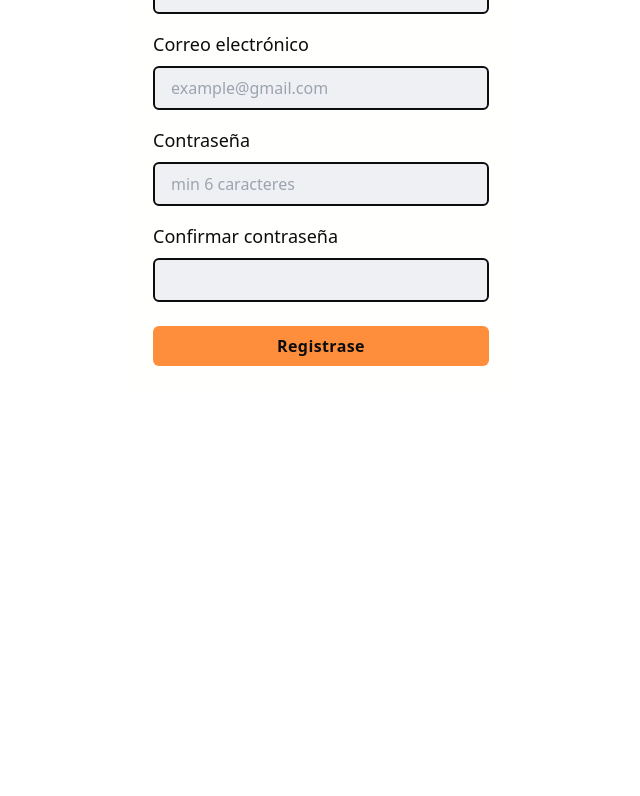
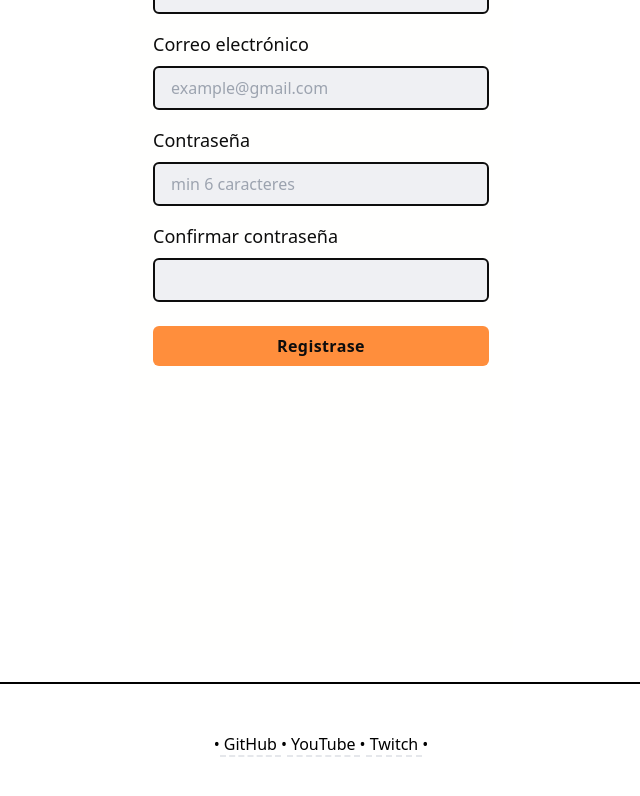
Before and after one commit to DiegoRodriguez-sc/todo_app-frontend, a React (Create React App) app: page /register in a window 1280 px wide. Shown: the part 258-1054 px from the top of the page, without its empty margins (319-959 px from the left). Before the commit the page ends 800 px from the top, so only its background shows below. Built offline with nearby package versions, Linux system fonts and the light colour scheme; no server answers.

Commit message:
footer added

```diff
--- a/src/components/auth/LoginScreen.js
+++ b/src/components/auth/LoginScreen.js
@@ -19,7 +19,7 @@ const LoginScreen = () => {
   const dispatch = useDispatch();
   return (
     <AnimatePage>
-      <div className="w-full mt-10 max-w-sm p-6 m-auto text-[#0d0d0d] bg-[#fffffe] rounded-md">
+      <div className="w-full min-h-screen mt-10 max-w-sm p-6 m-auto text-[#0d0d0d] bg-[#fffffe] rounded-md">
         <h1 className="text-3xl font-semibold text-center">Iniciar Sesión</h1>
         <Formik
           initialValues={{ email: "", password: "" }}
--- a/src/components/auth/RegisterScreen.js
+++ b/src/components/auth/RegisterScreen.js
@@ -38,7 +38,7 @@ const RegisterScreen = () => {
 
   return (
     <AnimatePage>
-      <div className="w-full mt-10 max-w-sm p-6 m-auto text-[#0d0d0d] bg-[#fffffe] rounded-md">
+      <div className="w-full min-h-screen mt-10 max-w-sm p-6 m-auto text-[#0d0d0d] bg-[#fffffe] rounded-md">
         <h1 className="text-3xl font-semibold text-center">Crear Cuenta</h1>
         <Formik
           initialValues={{ name: "", email: "", password: "", password2: "" }}
--- a/src/components/configUser/ConfigUser.js
+++ b/src/components/configUser/ConfigUser.js
@@ -2,7 +2,7 @@ import React from 'react';
 
 const ConfigUser = () => {
  return (
-  <div>
+  <div className='min-h-screen'>
     config user
   </div>
  );
--- a/src/components/dashboard/Dashboard.js
+++ b/src/components/dashboard/Dashboard.js
@@ -56,7 +56,7 @@ const Dashboard = () => {
     dispatch(deleteTodoThunk(id));
   };
   return (
-    <div className="container px-1 py-16 mx-auto text-center">
+    <div className="container min-h-screen px-1 py-16 mx-auto text-center">
       <HeaderDate />
       <div className="text-[#0d0d0d] bg-[#fffffe]">
         <div className="container px-6 py-8 mx-auto">
--- /dev/null
+++ b/src/components/footer/Footer.js
@@ -0,0 +1,40 @@
+import React from "react";
+
+const Footer = () => {
+  return (
+    <footer className="flex flex-center justify-center w-full py-12 mt-8 border-t-2 border-t-black">
+      <div className="">
+        <span>&bull;</span>
+        <a
+          className="px-1 border-dashed border-b-2 border-b-yellow-js hover:border-black"
+          href="https://github.com/midudev/vota.dev"
+          rel="nofollow noreferrer"
+          target="_blank"
+        >
+          GitHub
+        </a>
+        <span>&bull;</span>
+        <a
+          className="px-1 border-dashed border-b-2 border-b-yellow-js hover:border-black"
+          href="https://midu.tube"
+          rel="nofollow noreferrer"
+          target="_blank"
+        >
+          YouTube
+        </a>
+        <span>&bull;</span>
+        <a
+          className="px-1 border-dashed border-b-2 border-b-yellow-js hover:border-black"
+          href="https://midu.live"
+          rel="nofollow noreferrer"
+          target="_blank"
+        >
+          Twitch
+        </a>
+        <span>&bull;</span>
+      </div>
+    </footer>
+  );
+};
+
+export default Footer;
--- a/src/routes/AppRouter.js
+++ b/src/routes/AppRouter.js
@@ -13,6 +13,7 @@ import { useDispatch, useSelector } from "react-redux";
 import { startRevalidation } from "../redux/reducers/authReducer";
 import { getTodoUserThunk, setTask } from "../redux/reducers/todoReducer";
 import LoadingScreen from "../components/loader/LoadingScreen";
+import Footer from "../components/footer/Footer";
 
 const AppRouter = () => {
   const location = useLocation();
@@ -55,6 +56,7 @@ const AppRouter = () => {
           <Route path="/dashboard/:id" element={ <ProtectPrivate> <ConfigUser /> </ProtectPrivate>} />
         </Routes>
       </AnimatePresence>
+      <Footer />
     </div>
   );
 };
```
